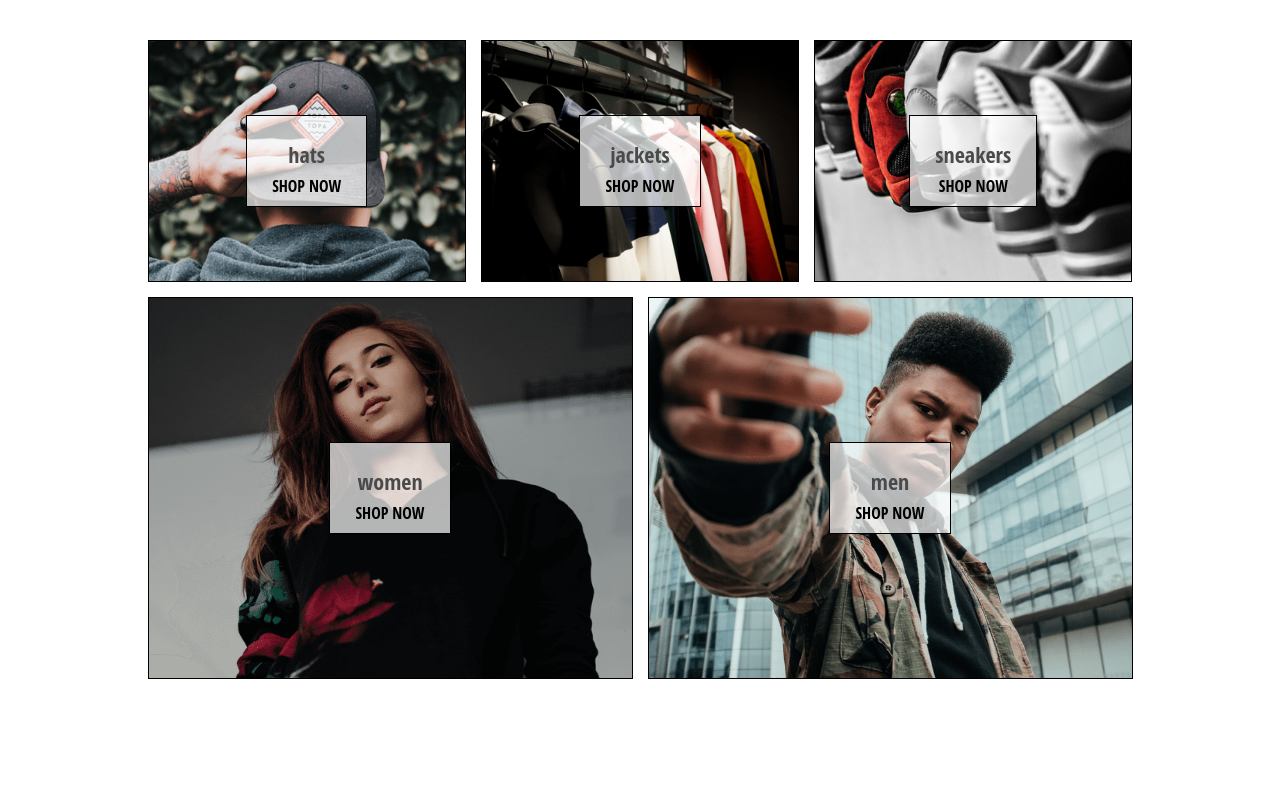
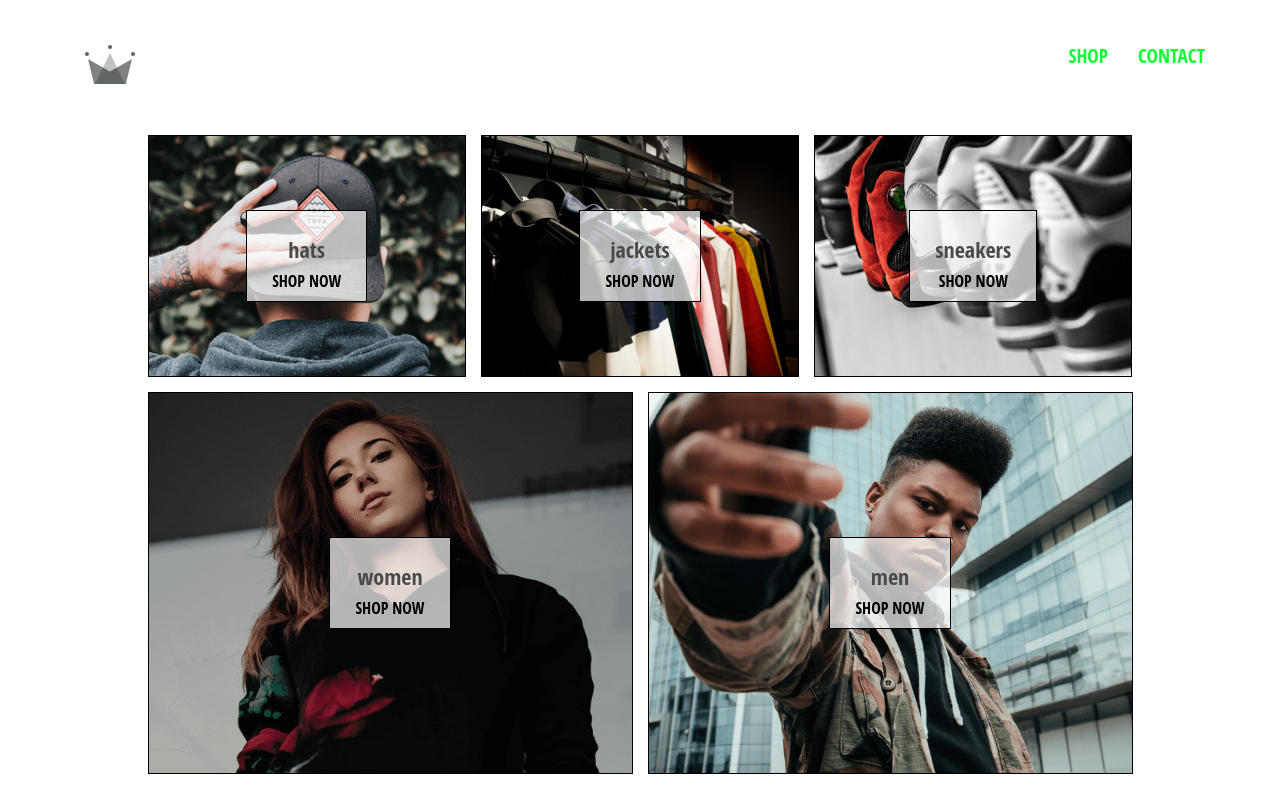
Before and after one commit to paulbcon/crwn-clothing, a React (Create React App) app: page / in a window 1280 px wide. Shown: the top 812 px of the page. Built offline with nearby package versions, Linux system fonts and the light colour scheme; the HTML template or start-up script is replaced by a standard one.

Commit message:
adding header component and links to home, shop page and contact

```diff
--- a/src/App.css
+++ b/src/App.css
@@ -2,3 +2,10 @@
     font-family: 'Open Sans Condensed';
     padding: 20px 60px;
 }
+
+a {
+    text-decoration: none;
+    color: rgb(11,270,50);
+    font-weight: bolder;
+    font-size:1.2em;
+}
--- a/src/App.js
+++ b/src/App.js
@@ -4,15 +4,15 @@
 
 import HomePage from './pages/homepage/homepage.component';
 import ShopPage from './pages/shop/shop.component';
-
+import Header from './components/header/header.component';
 
 function App() {
   return (
     <div>
+      <Header />
       <Switch>
         <Route exact path='/' component={HomePage} />
         <Route path='/shop' component={ShopPage} />
-
       </Switch>
     </div>
   );
--- /dev/null
+++ b/src/components/header/header.component.jsx
@@ -0,0 +1,28 @@
+import React from 'react';
+
+import { Link } from 'react-router-dom';
+
+import { ReactComponent as Logo } from '../../assets/crown.svg';
+
+import './header.styles.scss';
+
+
+const Header = () => (
+    <div className='header'>
+        <Link className='logo-container' to="/">
+            <Logo className='logo' />
+        </Link>
+
+        <div className='options'>
+            <Link className='option' to='/shop'>
+                SHOP
+            </Link>
+            <Link className='option' to='/contact'>
+                CONTACT
+            </Link>
+        </div>
+
+    </div>
+);
+
+export default Header;
--- /dev/null
+++ b/src/components/header/header.styles.scss
@@ -0,0 +1,25 @@
+.header {
+    height: 70px;
+    width: 100%;
+    display: flex;
+    justify-content: space-between;
+    margin-bottom: 25px;
+
+    .logo-container {
+      height: 100%;
+      width: 70px;
+      padding: 25px;
+    }
+
+    .options {
+      width: 50%;
+      height: 100%;
+      display: flex;
+      align-items: center;
+      justify-content: flex-end;
+
+      .option {
+        padding: 10px 15px;
+      }
+    }
+  }
```
Also changed, not shown: src/assets/crown.svg (added).
